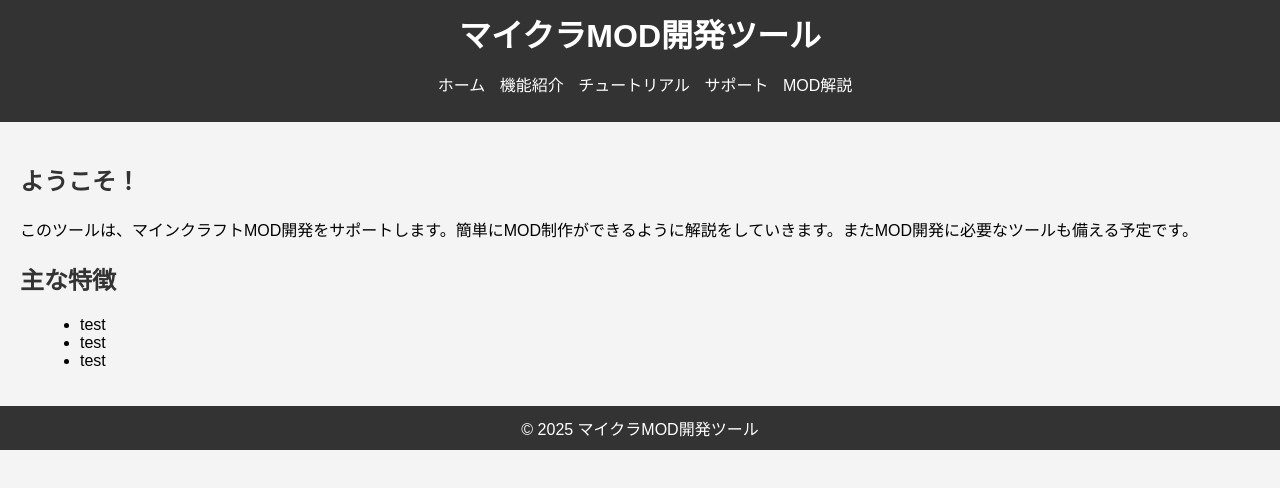
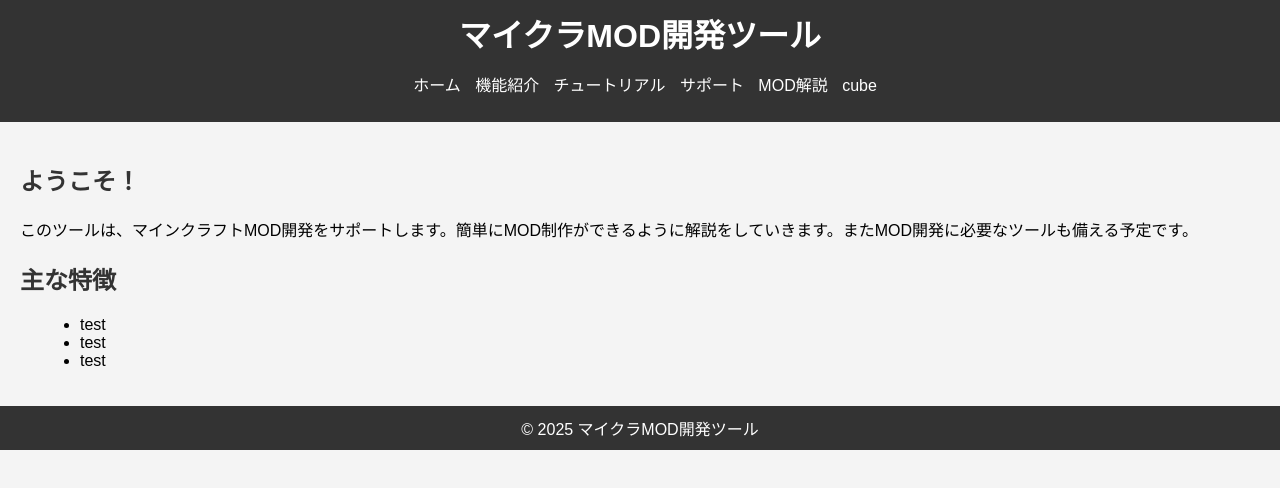
Before and after one commit to coreworldyoutube/YCMMOD, a plain HTML site: page index.html in a window 1280 px wide. Drawn offline with Linux system fonts and the light colour scheme.

Commit message:
Update index.html

```diff
--- a/index.html
+++ b/index.html
@@ -16,6 +16,7 @@
         <li><a href="tutorial.html">チュートリアル</a></li>
         <li><a href="support.html">サポート</a></li>
         <li><a href="mod-guide.html">MOD解説</a></li>
+        <li><a href="cube.html">cube</a></li>
       </ul>
     </nav>
   </header>
```
